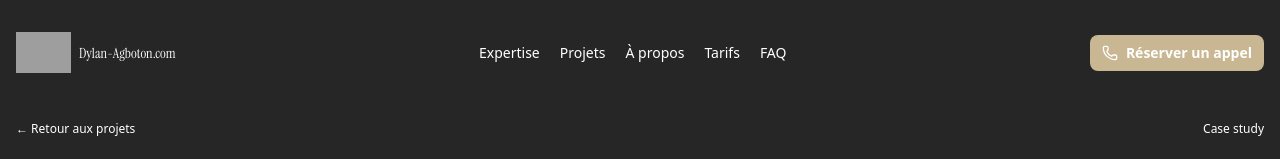
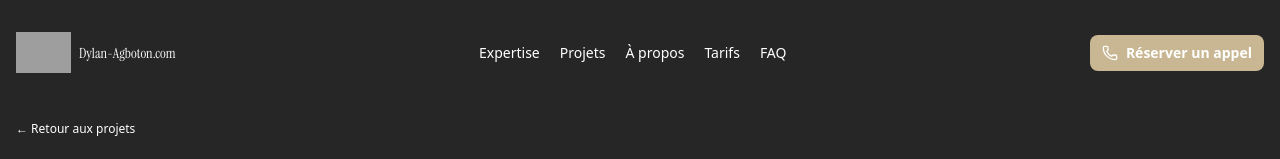
Before and after one commit to codebylan/devfoliov3, a Next.js app: page /projets/dayness-cosmetics in a window 1280 px wide. Shown: the top 159 px of the page. Built offline with nearby package versions, Linux system fonts and the light colour scheme; grey boxes are pictures that could not be loaded.

Commit message:
fix : delete little thing

```diff
--- a/src/app/projets/[slug]/page.jsx
+++ b/src/app/projets/[slug]/page.jsx
@@ -2,8 +2,8 @@ import Image from 'next/image';
 import Link from 'next/link';
 import { notFound } from 'next/navigation';
 import CTA from '../../../components/sections/CTA';
+import { getAllProjectSlugs, getProjectBySlug } from '../../../data/projects';
 import { seoConfig } from '../../../data/seo-config';
-import { getAllProjectSlugs, getProjectBySlug } from '../../../data/projects';
 
 export const dynamicParams = false;
 
@@ -21,14 +21,13 @@ export const generateMetadata = async ({ params }) => {
     };
   }
 
-  const title =
-    project.seo?.title ??
-    `${project.name} — Case study`;
+  const title = project.seo?.title ?? `${project.name} — Case study`;
   const description =
     project.seo?.description ??
     project.valueProposition ??
     seoConfig.site.defaultDescription;
-  const ogImage = project.seo?.ogImage ?? project.image ?? seoConfig.site.defaultImage;
+  const ogImage =
+    project.seo?.ogImage ?? project.image ?? seoConfig.site.defaultImage;
   const canonicalPath = `/projets/${project.slug}`;
 
   return {
@@ -94,7 +93,7 @@ export default async function ProjectCaseStudyPage({ params }) {
           >
             ← Retour aux projets
           </Link>
-          <span className="text-white/30">Case study</span>
+          {/* <span className="text-white/30">Case study</span> */}
         </div>
 
         <header className="grid grid-cols-1 lg:grid-cols-12 gap-8 items-start">
@@ -191,7 +190,8 @@ export default async function ProjectCaseStudyPage({ params }) {
               </div>
             </section>
 
-            {Array.isArray(project.constraints) && project.constraints.length > 0 && (
+            {Array.isArray(project.constraints) &&
+              project.constraints.length > 0 && (
                 <section className="space-y-3">
                   <h2 className="text-2xl italic text-white">Contraintes</h2>
                   <ul className="space-y-2 text-sm text-white/60">
```
Lines whose indentation alone changed are shown as unchanged.
